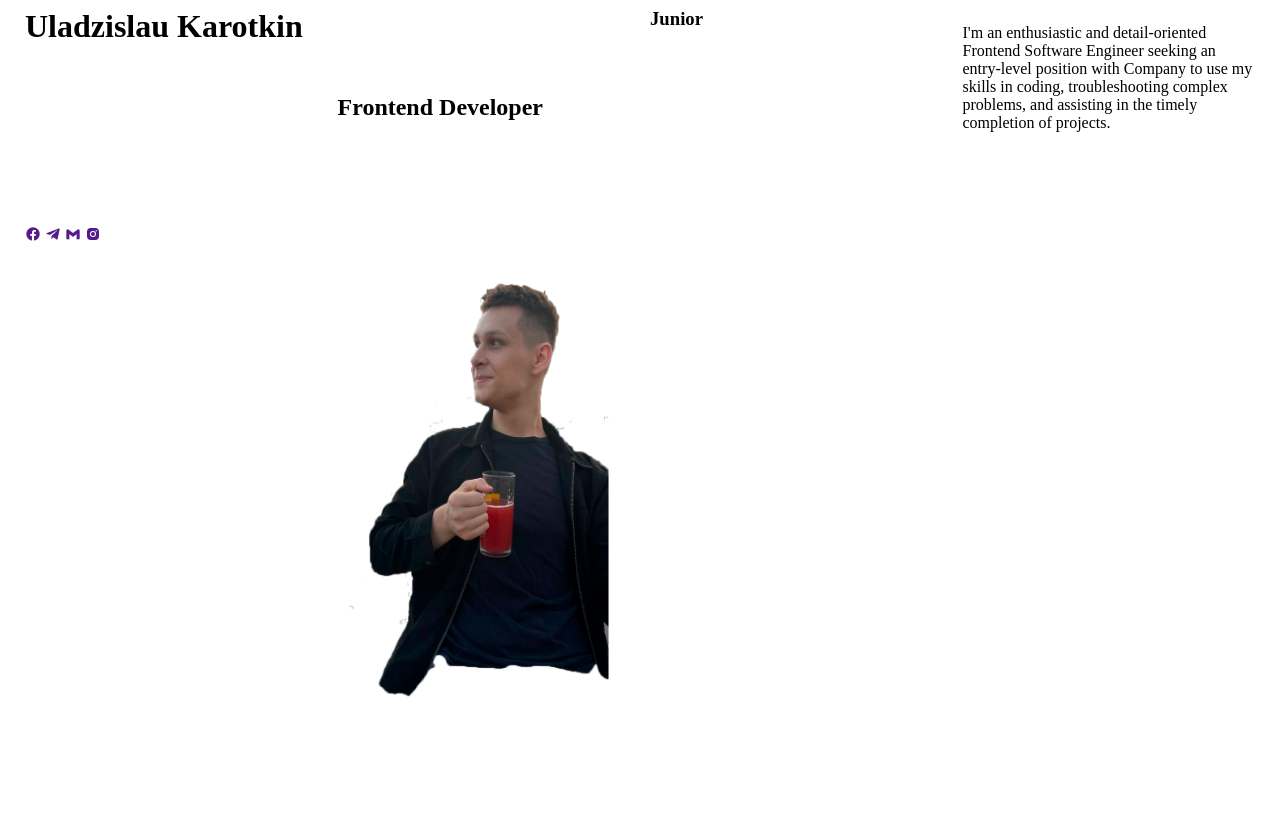
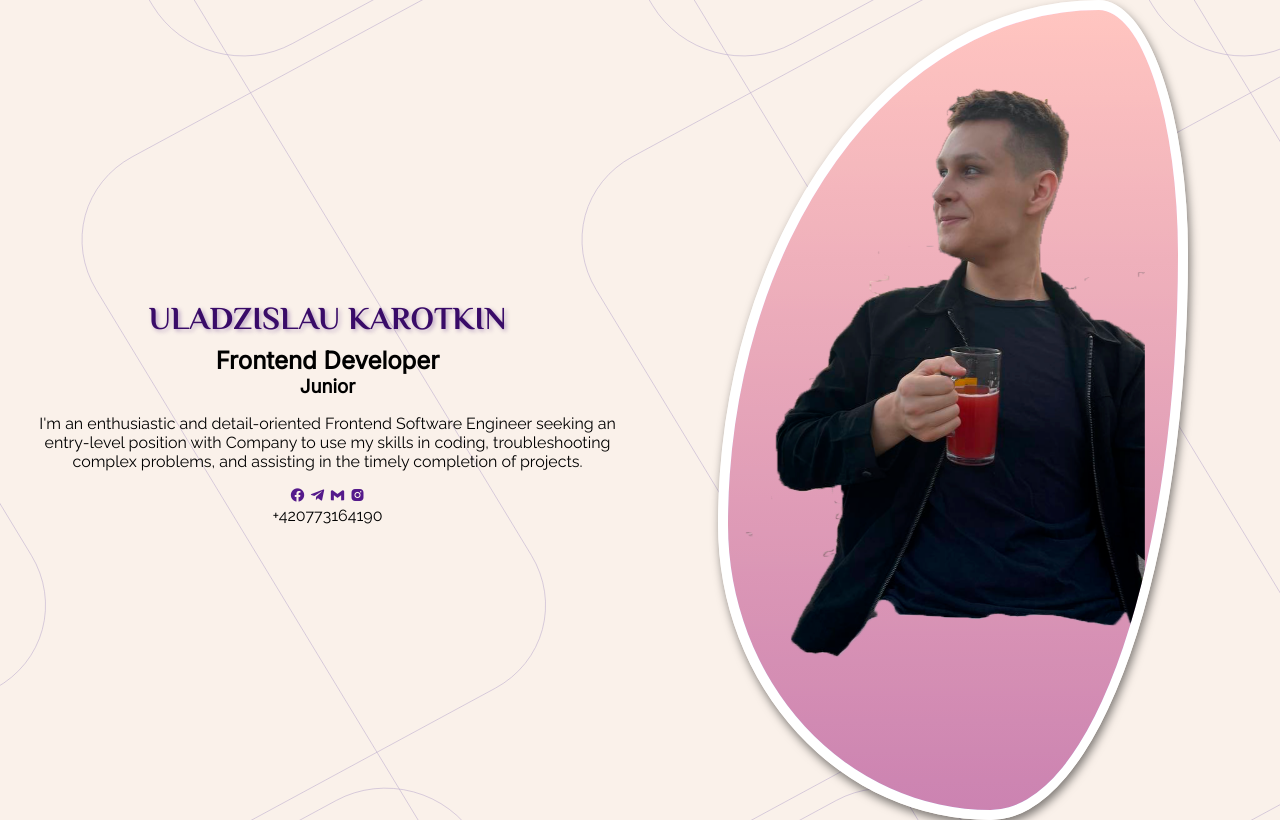
Before and after one commit to IHardysI/Intro-firstTry, a plain HTML site: page index.html in a window 1280 px wide. Drawn offline with nearby package versions, Linux system fonts and the light colour scheme.

```diff
--- a/index.html
+++ b/index.html
@@ -12,6 +12,7 @@
 <body>
     <div class="hero">
         <div class="container hero-container">
+            <div class="hero-box1">
                 <div class="hero-name"><h1>Uladzislau Karotkin</h1></div>
                 <div class="hero-about"><h2>Frontend Developer</h2></div>
                 <div class="hero-position"><h3>Junior</h3></div>
@@ -22,8 +23,10 @@
                     <a href="" class="hero-link"><i class='bx bxl-gmail' ></i></a>
                     <a href="" class="hero-link"><i class='bx bxl-instagram-alt' ></i></a>
                 </div>
-            <div class="hero-box">
-                <img src="me.png" alt="me">
+                <div class="hero-number">+420773164190</div>
+            </div>
+            <div class="hero-box2">
+                <img class="hero-box-img" src="me.png" alt="me">
             </div>
         </div>
     </div>
--- a/style copy.css
+++ /dev/null
@@ -1,125 +0,0 @@
-@import url('https://fonts.googleapis.com/css2?family=El+Messiri:wght@700&display=swap');
-@import url('https://fonts.googleapis.com/css2?family=Inter&display=swap');
-@import url('https://fonts.googleapis.com/css2?family=Raleway&display=swap');
-
-body {
-    margin: 0;
-    background-image: url(версия2.svg);
-}
-
-img {
-    height: 100%;
-    width: 100%;
-}
-
-h1, h2, h3 {
-    margin: 0;
-}
-
-.hero {
-min-height: 100vh;
-display: flex;
-justify-content: center;
-align-items: center;
-}
-
-.container {
-    max-width: 1230px;
-    width: 100%;
-    margin: 0 auto;
-    padding: 0 15px;
-}
-
-.hero-container {
-    display: grid;
-    grid-template-columns: 1fr 1fr;
-    justify-items: center;
-    grid-auto-rows: minmax(50px, auto);
-    grid-gap: 20px;
-}
-
-.hero-box1 {
-    align-self: center;
-    display: grid;
-}
-
-.hero-box2 {
-    max-height: 800px;
-    max-width: 500px;
-    justify-self: center;
-    overflow: hidden;
-    background-image: linear-gradient(to top, #a18cd1 0%, #fbc2eb 100%);
-    border: 10px solid #fff;
-    box-shadow: 2px 5px 10px rgba(0, 0, 0, 0.5);
-
-    animation: img-animate 5s infinite alternate;
-
-}
-
-.hero-box-img {
-    animation: img-bg 3s infinite alternate;
-}
-
-.hero-name, .hero-about, .hero-position, .hero-description, .hero-links {
-    text-align: center;
-}
-
-.hero-name {
-    font-family: El Messiri;
-    color: #390B68;
-    text-transform: uppercase;
-    text-shadow: 2px 2px 4px rgba(90, 47, 134, 0.4);
-}
-
-.hero-about, .hero-position {
-    font-family: Inter;
-}
-
-.hero-description {
-    font-family: Raleway;
-}
-
-.hero-number {
-    text-align: center;
-    font-family: Raleway;
-}
-
-@keyframes img-animate {
-    0% {
-        border-radius: 47% 53% 70% 30% / 30% 39% 61% 70% ;
-    }
-    40% {
-        border-radius: 47% 53% 50% 50% / 53% 47% 53% 47%  ;
-    }
-    60% {
-        border-radius: 51% 49% 42% 58% / 64% 53% 47% 36%  ;
-    }
-    100% {
-        border-radius: 81% 19% 42% 58% / 64% 31% 69% 36% ;
-    }
-}
-
-@keyframes img-bg {
-    from {
-        backdrop-filter: hue-rotate(0);
-    }
-    to {
-        backdrop-filter: hue-rotate(90deg);
-    }
-}
-
-@media screen and (max-width: 600px) {
-    .container{
-        display: flex;
-        flex-direction: column;
-        margin-top: 20px;
-    }
-
-    .hero-box2{
-        width: 100%;;
-    }
-
-    .hero-box-img {
-        justify-content: center;
-    }
-}
--- a/style.css
+++ b/style.css
@@ -3,7 +3,8 @@
 @import url('https://fonts.googleapis.com/css2?family=Raleway&display=swap');
 
 body {
-    margin = 0;
+    margin: 0;
+    background-image: url(версия2.svg);
 }
 
 img {
@@ -19,6 +20,7 @@
 min-height: 100vh;
 display: flex;
 justify-content: center;
+align-items: center;
 }
 
 .container {
@@ -29,15 +31,95 @@
 }
 
 .hero-container {
-display: grid;
-grid-template-columns: repeat(auto-fit,minmax(290px, 1fr));
-grid-gap: 20px;
+    display: grid;
+    grid-template-columns: 1fr 1fr;
+    justify-items: center;
+    grid-auto-rows: minmax(50px, auto);
+    grid-gap: 20px;
 }
 
-.hero-about {
-    display: flex;
-    flex-direction: column;
-    justify-content: center;
+.hero-box1 {
+    align-self: center;
+    display: grid;
 }
 
-*/
+.hero-box2 {
+    max-height: 800px;
+    max-width: 500px;
+    justify-self: center;
+    overflow: hidden;
+    background-image: linear-gradient(to top, #a18cd1 0%, #fbc2eb 100%);
+    border: 10px solid #fff;
+    box-shadow: 2px 5px 10px rgba(0, 0, 0, 0.5);
+
+    animation: img-animate 5s infinite alternate;
+
+}
+
+.hero-box-img {
+    animation: img-bg 3s infinite alternate;
+}
+
+.hero-name, .hero-about, .hero-position, .hero-description, .hero-links {
+    text-align: center;
+}
+
+.hero-name {
+    font-family: El Messiri;
+    color: #390B68;
+    text-transform: uppercase;
+    text-shadow: 2px 2px 4px rgba(90, 47, 134, 0.4);
+}
+
+.hero-about, .hero-position {
+    font-family: Inter;
+}
+
+.hero-description {
+    font-family: Raleway;
+}
+
+.hero-number {
+    text-align: center;
+    font-family: Raleway;
+}
+
+@keyframes img-animate {
+    0% {
+        border-radius: 47% 53% 70% 30% / 30% 39% 61% 70% ;
+    }
+    40% {
+        border-radius: 47% 53% 50% 50% / 53% 47% 53% 47%  ;
+    }
+    60% {
+        border-radius: 51% 49% 42% 58% / 64% 53% 47% 36%  ;
+    }
+    100% {
+        border-radius: 81% 19% 42% 58% / 64% 31% 69% 36% ;
+    }
+}
+
+@keyframes img-bg {
+    from {
+        backdrop-filter: hue-rotate(0);
+    }
+    to {
+        backdrop-filter: hue-rotate(90deg);
+    }
+}
+
+@media screen and (max-width: 600px) {
+    .container{
+        display: flex;
+        flex-direction: column;
+        margin-top: 20px;
+    }
+
+    .hero-box2{
+        width: 100%;;
+    }
+
+    .hero-box-img {
+        justify-content: center;
+    }
+}
```
Also changed, not shown: index copy.html (deleted, +0 -34 lines). Lines whose indentation alone changed are shown as unchanged.
